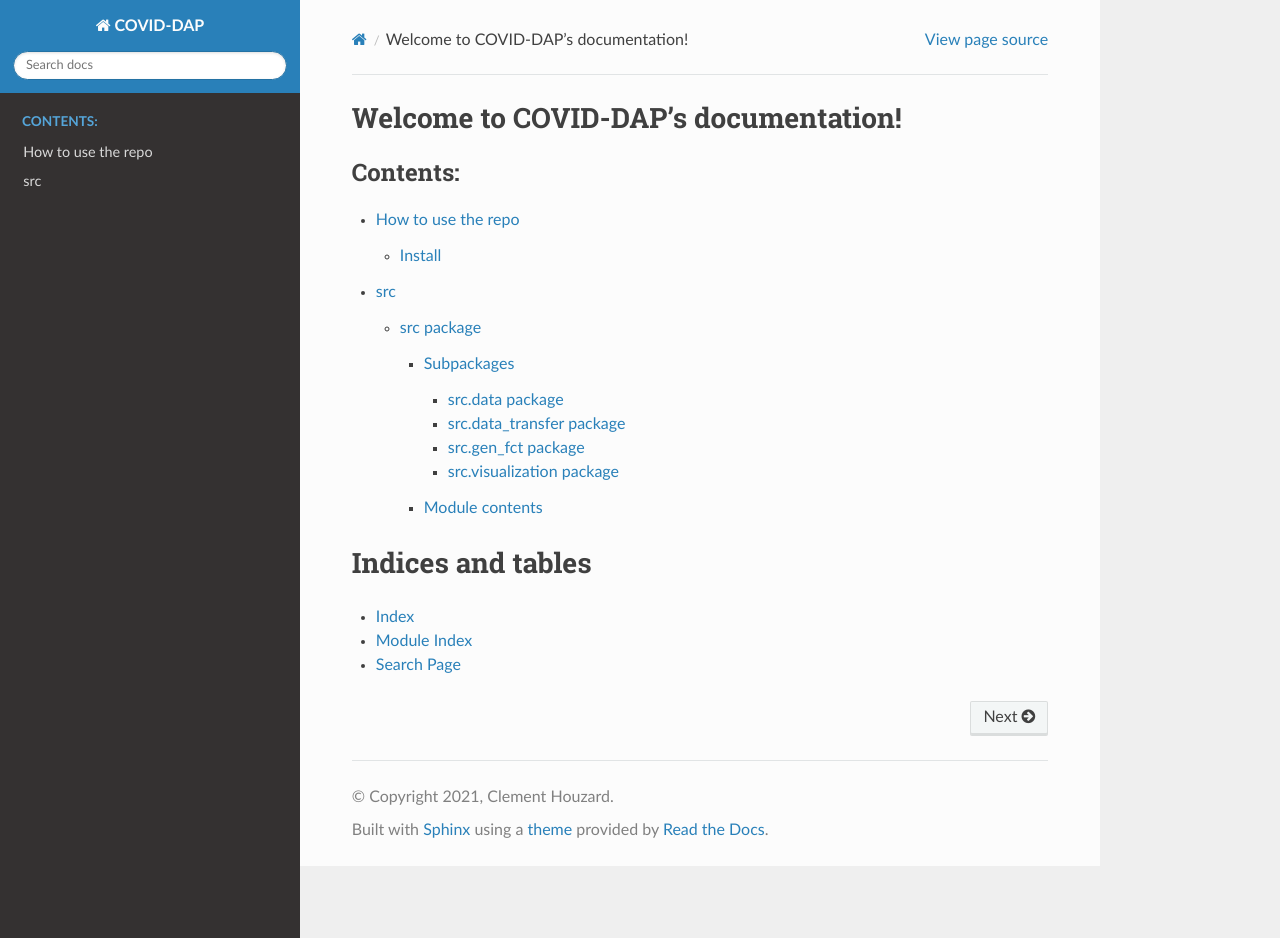
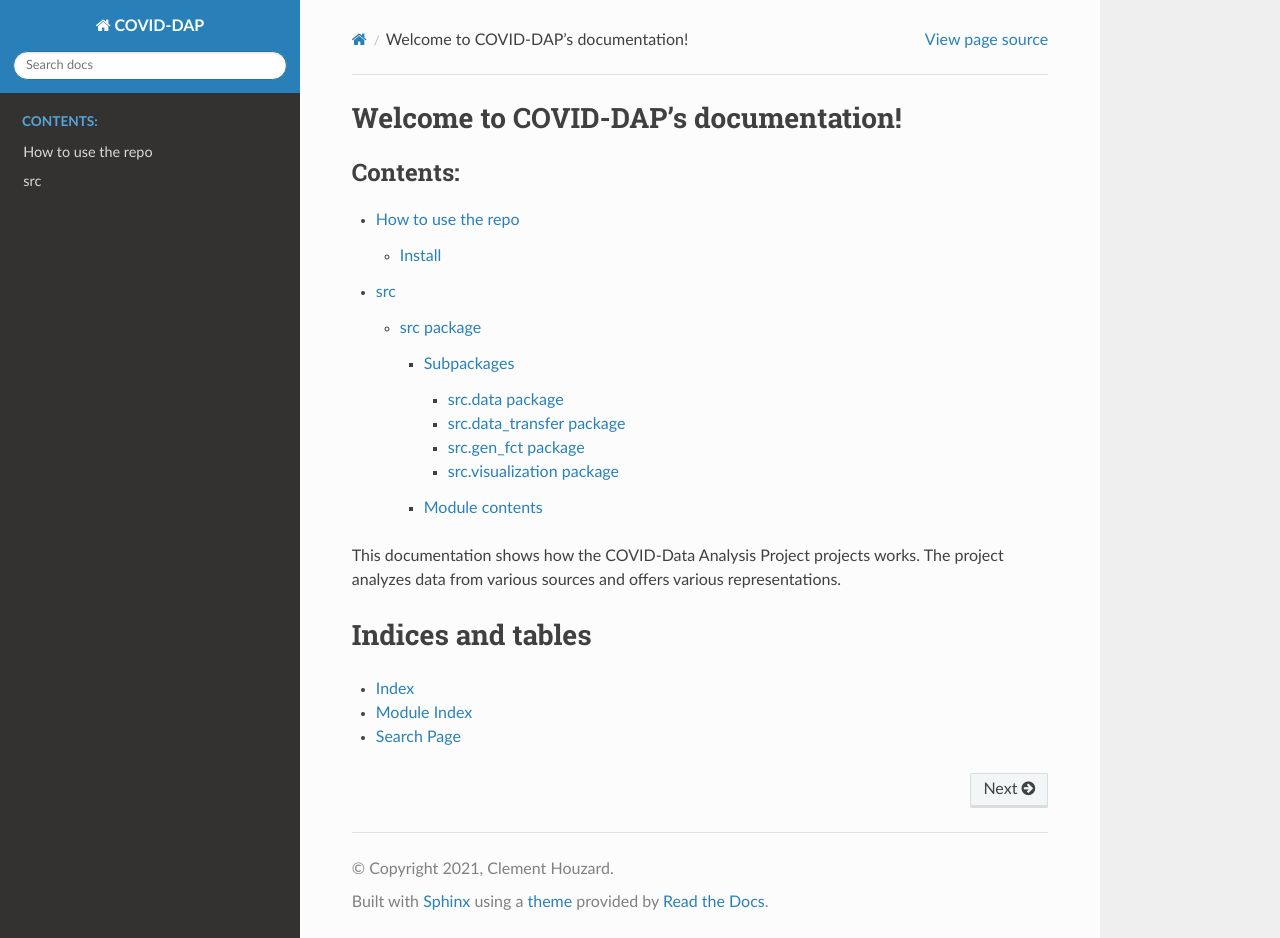
Before and after one commit to CleHou/COVID-19-Data-Analysis-Project, a Sphinx documentation site: the page built from docs/source/index.rst, in a window 1280 px wide and 938 px high. Built offline with Sphinx 7.4.7 and the Read the Docs theme 2.0.0, drawn with Linux system fonts in a browser that asks for light colours.

Commit message:
var update

```diff
--- a/docs/source/index.rst
+++ b/docs/source/index.rst
@@ -13,6 +13,8 @@ Welcome to COVID-DAP's documentation!
    how_to
    modules
 
+This documentation shows how the COVID-Data Analysis Project projects works. The project analyzes data from various sources and offers various representations.
+
 
 Indices and tables
 ==================
```
Also changed, not shown: 1 other file.
